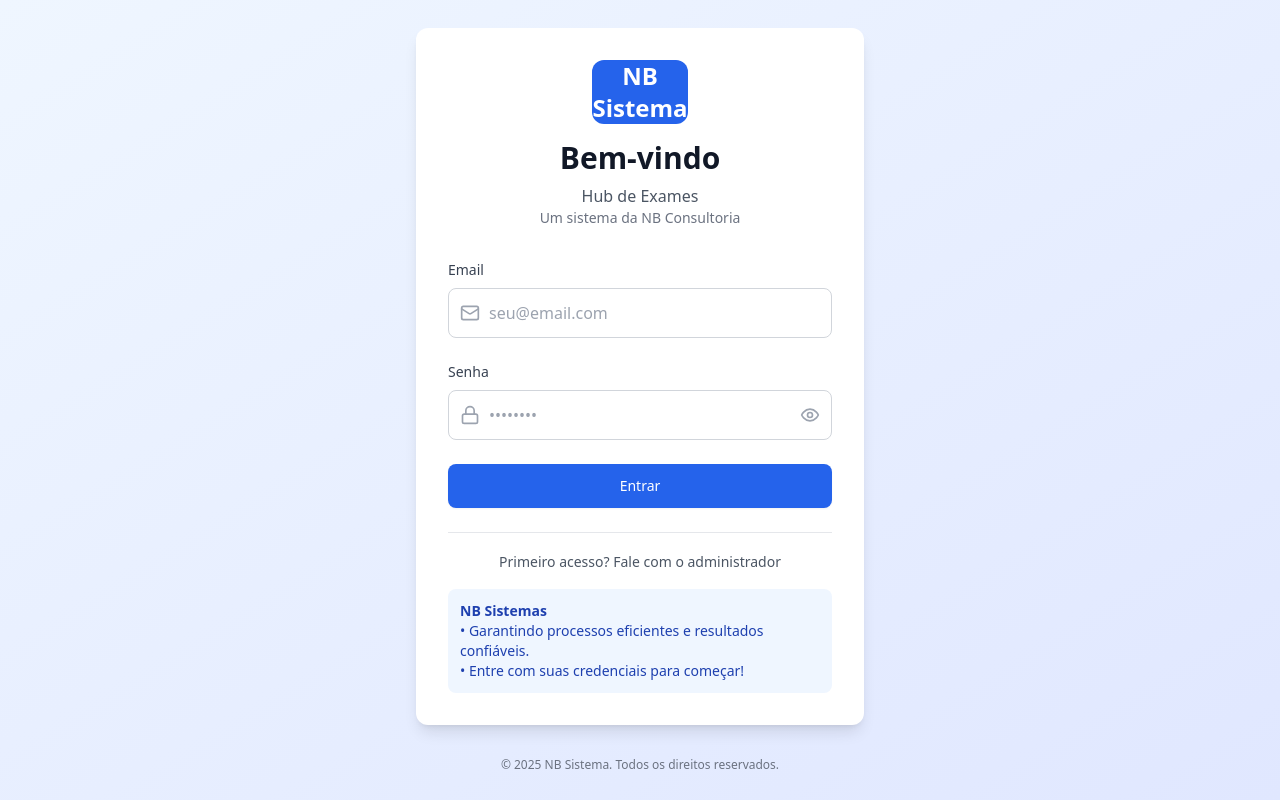
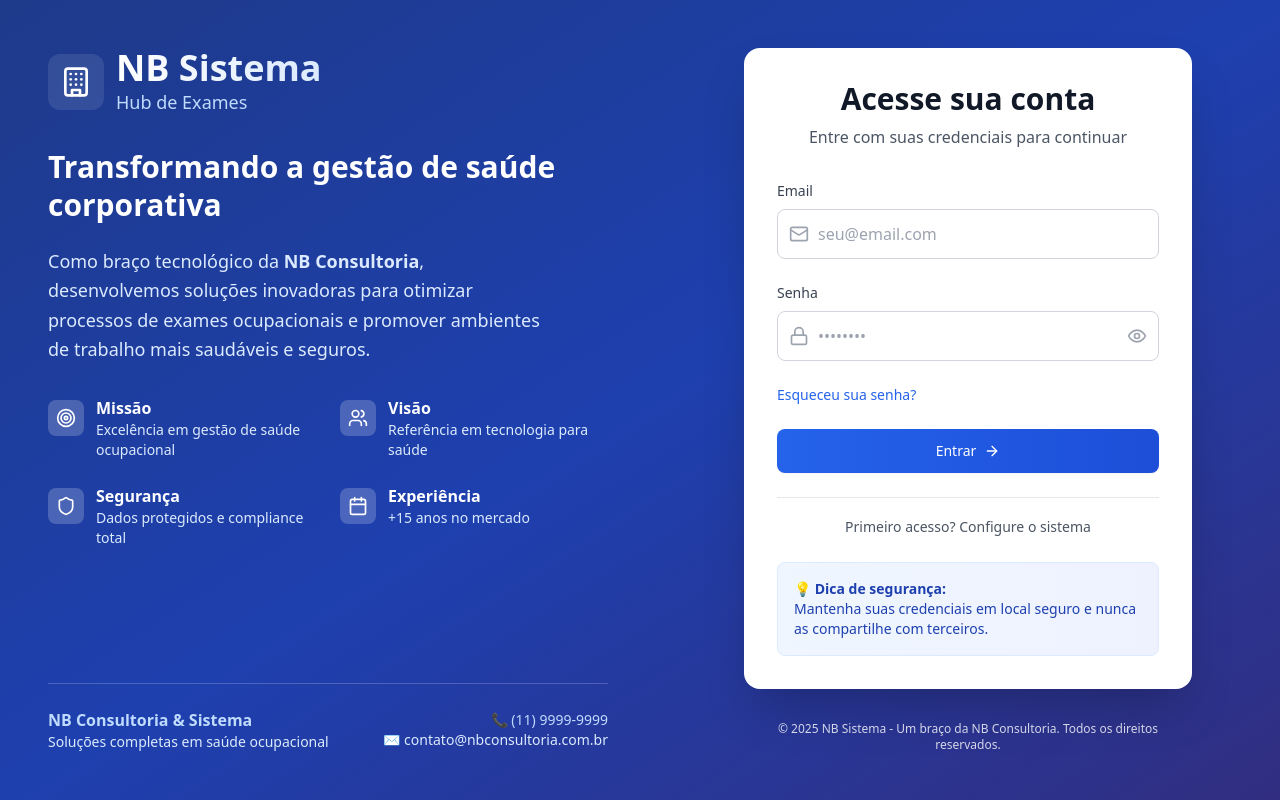
Before and after one commit to nbsistema/exames, a React (Vite) app: page / in a window 1280 px wide. Built offline with nearby package versions, Linux system fonts and the light colour scheme; no server answers.

Commit message:
Update LoginForm.tsx

```diff
--- a/src/components/LoginForm.tsx
+++ b/src/components/LoginForm.tsx
@@ -1,6 +1,6 @@
 import React, { useState } from 'react';
 import { useAuth } from '../contexts/AuthContext';
-import { Lock, Mail, Eye, EyeOff, UserPlus } from 'lucide-react';
+import { Lock, Mail, Eye, EyeOff, UserPlus, Building, Target, Users, Shield, ArrowRight, Calendar } from 'lucide-react';
 import { databaseAuth } from '../lib/database-auth';
 
 type UserProfile = 'admin' | 'parceiro' | 'checkup' | 'recepcao';
@@ -80,21 +80,18 @@ export function LoginForm() {
 
     setLoading(true);
     try {
-      // 1) Fazer login via AuthContext
       const { error: signInError } = await signIn(email, password);
       if (signInError) {
         setError(signInError);
         return;
       }
 
-      // 2) Revalidar direto no banco para pegar o perfil correto
       const user = await databaseAuth.getCurrentUser();
       if (!user) {
         setError('Não foi possível carregar seu perfil. Tente novamente.');
         return;
       }
 
-      // 3) Redirecionar conforme o perfil do usuário
       setSuccess('Login bem-sucedido! Redirecionando...');
 
     } catch (err) {
@@ -106,15 +103,13 @@ export function LoginForm() {
 
   if (showInitialSetup) {
     return (
-     <div className="min-h-screen bg-gradient-to-br from-blue-50 to-indigo-100 flex items-center justify-center p-4">
+      <div className="min-h-screen bg-gradient-to-br from-blue-900 via-blue-800 to-indigo-900 flex items-center justify-center p-4">
         <div className="max-w-md w-full space-y-8">
-    <div className="bg-white rounded-xl shadow-lg p-8">
+          <div className="bg-white rounded-2xl shadow-2xl p-8 border border-white/20">
             <div className="text-center mb-8">
-        {/* Faixa azul ajustada */}
-        <div className="px-6 py-3 bg-blue-600 rounded-xl flex items-center justify-center mx-auto mb-4">
-          <span className="text-white font-bold text-xl md:text-2xl">NB Sistema</span>
+              <div className="px-8 py-4 bg-gradient-to-r from-blue-600 to-blue-700 rounded-2xl inline-flex items-center justify-center mb-4 shadow-lg">
+                <span className="text-white font-bold text-2xl">NB Sistema</span>
               </div>
-
               <h2 className="text-3xl font-bold text-gray-900">Setup Inicial</h2>
               <p className="text-gray-600 mt-2">Hub Exames</p>
               <p className="text-sm text-gray-500">Criar primeiro usuário administrador</p>
@@ -185,7 +180,7 @@ export function LoginForm() {
               <button
                 type="submit"
                 disabled={setupLoading}
-                className="w-full flex justify-center py-3 px-4 rounded-lg shadow-sm text-sm font-medium text-white bg-blue-600 hover:bg-blue-700 focus:outline-none focus:ring-2 focus:ring-offset-2 focus:ring-blue-500 disabled:opacity-50 transition-colors"
+                className="w-full flex justify-center py-3 px-4 rounded-lg shadow-sm text-sm font-medium text-white bg-gradient-to-r from-blue-600 to-blue-700 hover:from-blue-700 hover:to-blue-800 focus:outline-none focus:ring-2 focus:ring-offset-2 focus:ring-blue-500 disabled:opacity-50 transition-all duration-200 transform hover:scale-[1.02]"
               >
                 {setupLoading ? 'Criando...' : 'Criar Administrador'}
               </button>
@@ -193,19 +188,18 @@ export function LoginForm() {
               <button
                 type="button"
                 onClick={() => setShowInitialSetup(false)}
-                className="w-full text-sm text-blue-600 hover:text-blue-800 transition-colors"
+                className="w-full text-sm text-blue-600 hover:text-blue-800 transition-colors font-medium"
               >
-                Voltar ao login
+                ← Voltar ao login
               </button>
             </form>
 
-            <div className="mt-4 p-3 bg-yellow-50 rounded-lg">
-              <p className="text-sm text-yellow-800">
+            <div className="mt-6 p-4 bg-blue-50/50 rounded-lg border border-blue-100">
+              <p className="text-sm text-blue-800 font-medium">
                 <strong>Primeira execução:</strong>
                 <br />• O usuário será criado no sistema de autenticação
                 <br />• As tabelas do banco serão criadas automaticamente
                 <br />• Após criar, aguarde alguns segundos e faça login
-                <br />• Se houver erro, tente fazer login mesmo assim
               </p>
             </div>
           </div>
@@ -216,11 +210,11 @@ export function LoginForm() {
 
   if (showResetPassword) {
     return (
-      <div className="min-h-screen bg-gradient-to-br from-blue-50 to-indigo-100 flex items-center justify-center p-4">
+      <div className="min-h-screen bg-gradient-to-br from-blue-900 via-blue-800 to-indigo-900 flex items-center justify-center p-4">
         <div className="max-w-md w-full space-y-8">
-          <div className="bg-white rounded-xl shadow-lg p-8">
+          <div className="bg-white rounded-2xl shadow-2xl p-8 border border-white/20">
             <div className="text-center mb-8">
-              <div className="w-24 h-16 bg-blue-600 rounded-xl flex items-center justify-center mx-auto mb-4">
+              <div className="px-8 py-4 bg-gradient-to-r from-blue-600 to-blue-700 rounded-2xl inline-flex items-center justify-center mb-4 shadow-lg">
                 <span className="text-white font-bold text-2xl">NB Sistema</span>
               </div>
               <h2 className="text-3xl font-bold text-gray-900">Recuperar Senha</h2>
@@ -256,7 +250,7 @@ export function LoginForm() {
               <button
                 type="submit"
                 disabled={loading}
-                className="w-full flex justify-center py-3 px-4 rounded-lg shadow-sm text-sm font-medium text-white bg-blue-600 hover:bg-blue-700 focus:outline-none focus:ring-2 focus:ring-offset-2 focus:ring-blue-500 disabled:opacity-50 transition-colors"
+                className="w-full flex justify-center py-3 px-4 rounded-lg shadow-sm text-sm font-medium text-white bg-gradient-to-r from-blue-600 to-blue-700 hover:from-blue-700 hover:to-blue-800 focus:outline-none focus:ring-2 focus:ring-offset-2 focus:ring-blue-500 disabled:opacity-50 transition-all duration-200 transform hover:scale-[1.02]"
               >
                 {loading ? 'Enviando...' : 'Enviar Email de Recuperação'}
               </button>
@@ -264,9 +258,9 @@ export function LoginForm() {
               <button
                 type="button"
                 onClick={() => setShowResetPassword(false)}
-                className="w-full text-sm text-blue-600 hover:text-blue-800 transition-colors"
+                className="w-full text-sm text-blue-600 hover:text-blue-800 transition-colors font-medium"
               >
-                Voltar ao login
+                ← Voltar ao login
               </button>
             </form>
           </div>
@@ -276,16 +270,104 @@ export function LoginForm() {
   }
 
   return (
-    <div className="min-h-screen bg-gradient-to-br from-blue-50 to-indigo-100 flex items-center justify-center p-4">
+    <div className="min-h-screen bg-gradient-to-br from-blue-900 via-blue-800 to-indigo-900 flex">
+      {/* Lado Esquerdo - Apresentação da Empresa */}
+      <div className="hidden lg:flex lg:flex-1 flex-col justify-between p-12 text-white">
+        <div className="space-y-8">
+          <div className="flex items-center space-x-3">
+            <div className="p-3 bg-white/10 rounded-xl backdrop-blur-sm">
+              <Building className="w-8 h-8" />
+            </div>
+            <div>
+              <h1 className="text-4xl font-bold bg-gradient-to-r from-white to-blue-100 bg-clip-text text-transparent">
+                NB Sistema
+              </h1>
+              <p className="text-blue-200 text-lg">Hub de Exames</p>
+            </div>
+          </div>
+
+          <div className="space-y-6 max-w-lg">
+            <h2 className="text-3xl font-bold leading-tight">
+              Transformando a gestão de saúde corporativa
+            </h2>
+            <p className="text-blue-100 text-lg leading-relaxed">
+              Como braço tecnológico da <strong>NB Consultoria</strong>, desenvolvemos soluções
+              inovadoras para otimizar processos de exames ocupacionais e promover
+              ambientes de trabalho mais saudáveis e seguros.
+            </p>
+          </div>
+
+          <div className="grid grid-cols-1 md:grid-cols-2 gap-6 mt-8">
+            <div className="flex items-start space-x-3">
+              <div className="p-2 bg-white/20 rounded-lg mt-1">
+                <Target className="w-5 h-5" />
+              </div>
+              <div>
+                <h3 className="font-semibold text-white">Missão</h3>
+                <p className="text-blue-100 text-sm">Excelência em gestão de saúde ocupacional</p>
+              </div>
+            </div>
+
+            <div className="flex items-start space-x-3">
+              <div className="p-2 bg-white/20 rounded-lg mt-1">
+                <Users className="w-5 h-5" />
+              </div>
+              <div>
+                <h3 className="font-semibold text-white">Visão</h3>
+                <p className="text-blue-100 text-sm">Referência em tecnologia para saúde</p>
+              </div>
+            </div>
+
+            <div className="flex items-start space-x-3">
+              <div className="p-2 bg-white/20 rounded-lg mt-1">
+                <Shield className="w-5 h-5" />
+              </div>
+              <div>
+                <h3 className="font-semibold text-white">Segurança</h3>
+                <p className="text-blue-100 text-sm">Dados protegidos e compliance total</p>
+              </div>
+            </div>
+
+            <div className="flex items-start space-x-3">
+              <div className="p-2 bg-white/20 rounded-lg mt-1">
+                <Calendar className="w-5 h-5" />
+              </div>
+              <div>
+                <h3 className="font-semibold text-white">Experiência</h3>
+                <p className="text-blue-100 text-sm">+15 anos no mercado</p>
+              </div>
+            </div>
+          </div>
+        </div>
+
+        <div className="border-t border-white/20 pt-6">
+          <div className="flex items-center justify-between">
+            <div>
+              <p className="text-blue-200 font-semibold">NB Consultoria & Sistema</p>
+              <p className="text-blue-100 text-sm">Soluções completas em saúde ocupacional</p>
+            </div>
+            <div className="text-right">
+              <p className="text-blue-200 text-sm">📞 (11) 9999-9999</p>
+              <p className="text-blue-100 text-sm">✉️ contato@nbconsultoria.com.br</p>
+            </div>
+          </div>
+        </div>
+      </div>
+
+      {/* Lado Direito - Formulário de Login */}
+      <div className="flex-1 flex items-center justify-center p-8">
         <div className="max-w-md w-full space-y-8">
-        <div className="bg-white rounded-xl shadow-lg p-8">
+          <div className="bg-white rounded-2xl shadow-2xl p-8 border border-white/20">
             <div className="text-center mb-8">
-            <div className="w-24 h-16 bg-blue-600 rounded-xl flex items-center justify-center mx-auto mb-4">
+              <div className="lg:hidden mb-6">
+                <div className="px-8 py-4 bg-gradient-to-r from-blue-600 to-blue-700 rounded-2xl inline-flex items-center justify-center shadow-lg">
                   <span className="text-white font-bold text-2xl">NB Sistema</span>
                 </div>
-            <h2 className="text-3xl font-bold text-gray-900">Bem-vindo</h2>
-            <p className="text-gray-600 mt-2">Hub de Exames</p>
-            <p className="text-sm text-gray-500">Um sistema da NB Consultoria</p>
+                <p className="text-gray-600 mt-2 text-lg">Hub de Exames</p>
+              </div>
+
+              <h2 className="text-3xl font-bold text-gray-900">Acesse sua conta</h2>
+              <p className="text-gray-600 mt-2">Entre com suas credenciais para continuar</p>
             </div>
 
             <form onSubmit={handleSubmit} className="space-y-6">
@@ -325,55 +407,81 @@ export function LoginForm() {
                   <button
                     type="button"
                     onClick={() => setShowPassword(!showPassword)}
-                  className="absolute right-3 top-1/2 -translate-y-1/2 text-gray-400 hover:text-gray-600"
+                    className="absolute right-3 top-1/2 -translate-y-1/2 text-gray-400 hover:text-gray-600 transition-colors"
                   >
                     {showPassword ? <EyeOff className="w-5 h-5" /> : <Eye className="w-5 h-5" />}
                   </button>
                 </div>
               </div>
 
+              <div className="flex items-center justify-between">
+                <button
+                  type="button"
+                  onClick={() => setShowResetPassword(true)}
+                  className="text-sm text-blue-600 hover:text-blue-800 font-medium transition-colors"
+                >
+                  Esqueceu sua senha?
+                </button>
+              </div>
+
               {error && (
                 <div className="p-3 bg-red-50 border border-red-200 rounded-lg">
-                <p className="text-sm text-red-800">{error}</p>
+                  <p className="text-sm text-red-800 flex items-center">
+                    <span className="mr-2">⚠️</span>
+                    {error}
+                  </p>
                 </div>
               )}
 
               {success && (
                 <div className="p-3 bg-green-50 border border-green-200 rounded-lg">
-                <p className="text-sm text-green-800">{success}</p>
+                  <p className="text-sm text-green-800 flex items-center">
+                    <span className="mr-2">✅</span>
+                    {success}
+                  </p>
                 </div>
               )}
 
               <button
                 type="submit"
                 disabled={loading}
-              className="w-full flex justify-center py-3 px-4 rounded-lg shadow-sm text-sm font-medium text-white bg-blue-600 hover:bg-blue-700 focus:outline-none focus:ring-2 focus:ring-offset-2 focus:ring-blue-500 disabled:opacity-50 transition-colors"
+                className="w-full flex items-center justify-center py-3 px-4 rounded-lg shadow-sm text-sm font-medium text-white bg-gradient-to-r from-blue-600 to-blue-700 hover:from-blue-700 hover:to-blue-800 focus:outline-none focus:ring-2 focus:ring-offset-2 focus:ring-blue-500 disabled:opacity-50 transition-all duration-200 transform hover:scale-[1.02]"
               >
-              {loading ? 'Entrando...' : 'Entrar'}
+                {loading ? (
+                  'Entrando...'
+                ) : (
+                  <>
+                    Entrar
+                    <ArrowRight className="ml-2 w-4 h-4" />
+                  </>
+                )}
               </button>
 
-            <div className="text-center mt-4 pt-4 border-t border-gray-200">
+              <div className="text-center pt-4 border-t border-gray-200">
                 <button
                   type="button"
                   onClick={() => setShowInitialSetup(true)}
-                className="text-sm text-gray-600 hover:text-gray-800 transition-colors"
+                  className="text-sm text-gray-600 hover:text-gray-800 transition-colors font-medium"
                 >
-                Primeiro acesso? Fale com o administrador
+                  Primeiro acesso? Configure o sistema
                 </button>
               </div>
             </form>
 
-          <div className="mt-4 p-3 bg-blue-50 rounded-lg">
-            <p className="text-sm text-blue-800">
-              <strong>NB Sistemas</strong>
-              <br />• Garantindo processos eficientes e resultados confiáveis.
-              <br />• Entre com suas credenciais para começar!
+            <div className="mt-6 p-4 bg-gradient-to-r from-blue-50 to-indigo-50 rounded-lg border border-blue-100">
+              <p className="text-sm text-blue-800 font-medium">
+                <strong>💡 Dica de segurança:</strong>
+                <br />
+                Mantenha suas credenciais em local seguro e nunca as compartilhe com terceiros.
               </p>
             </div>
           </div>
 
           <div className="text-center">
-          <p className="text-xs text-gray-500">© 2025 NB Sistema. Todos os direitos reservados.</p>
+            <p className="text-xs text-white/80">
+              © 2025 NB Sistema - Um braço da NB Consultoria. Todos os direitos reservados.
+            </p>
+          </div>
         </div>
       </div>
     </div>
```
Lines whose indentation alone changed are shown as unchanged.
